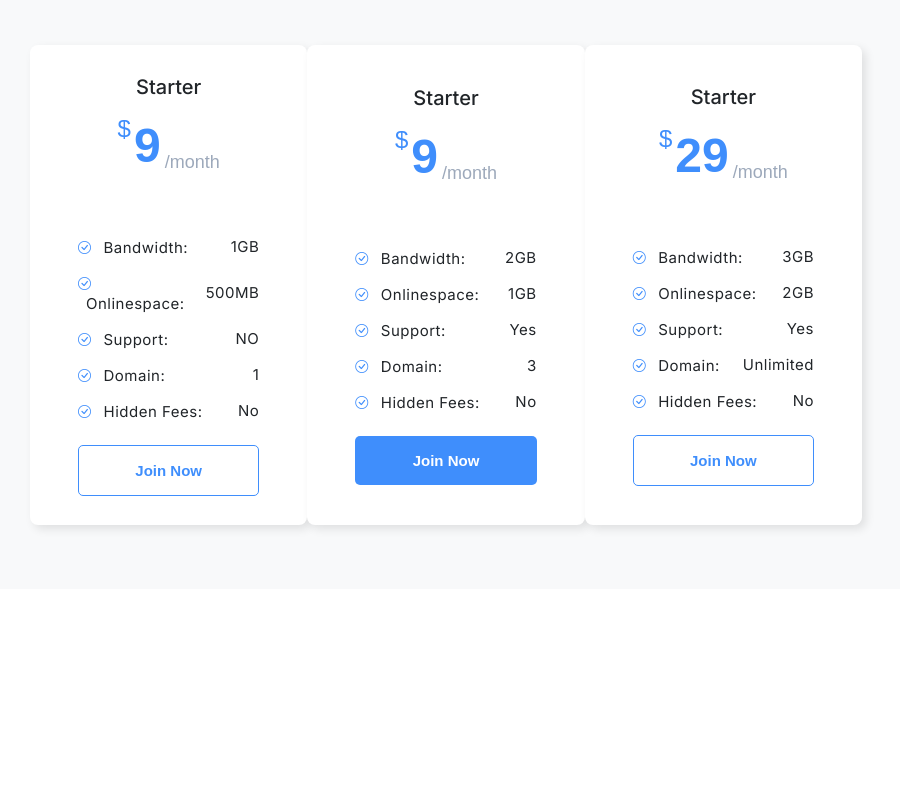
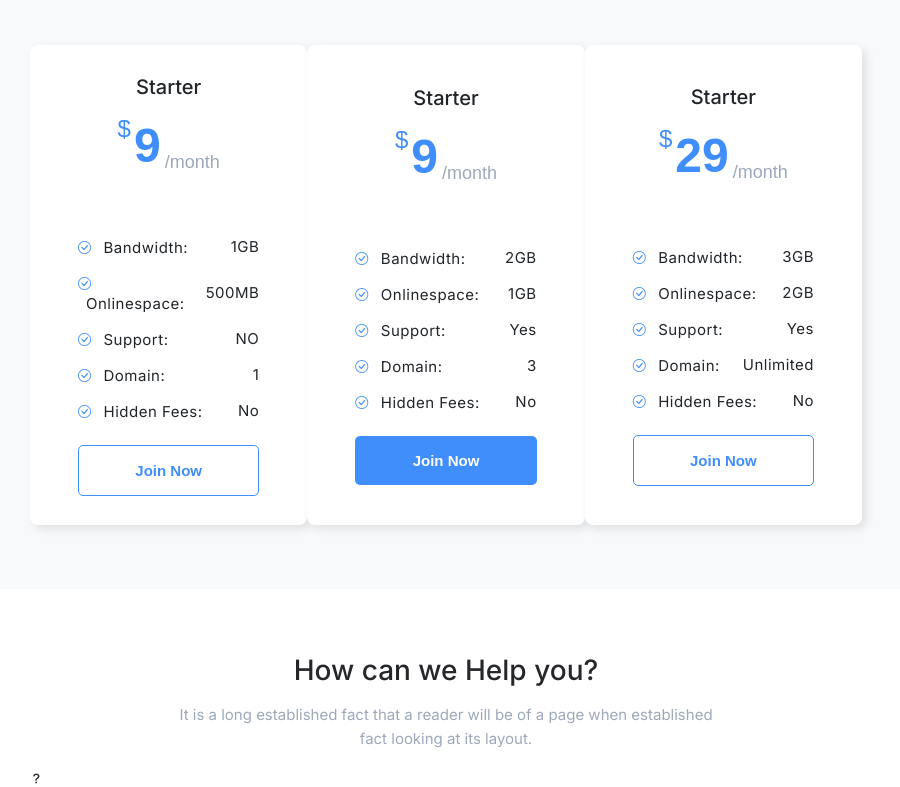
Before and after one commit to hasan-myoffice2/Kucra-Web-Project, a website: page index.html in a window 1280 px wide. Shown: the part 4800-5587 px from the top of the page, without its empty margins (194-1094 px from the left). Before the commit the page ends 5389 px from the top, so only its background shows below. Drawn offline with nearby package versions, Linux system fonts and the light colour scheme.

Commit message:
added-help-section

```diff
--- a/assets/sass/main.scss
+++ b/assets/sass/main.scss
@@ -661,4 +661,23 @@ hr {
 // Pricing section end
 
 // Help about section start
+.help-about-section {
+    margin-top: 8rem;
+    margin-bottom: 3rem;
+
+    .help-bio {
+        h2 {
+            text-align: center;
+            font-weight: 500;
+        }
+        p {
+            text-align: center;
+            margin: 1rem;
+            line-height: 1.5rem;
+        }
+    }
+
+
+
+}
 // Help about section end
--- a/index.html
+++ b/index.html
@@ -405,7 +405,26 @@
                 </div>
             </div>
         </div>
-        <!-- Pricing section start -->
+    <!-- Pricing section start -->
+
+    <!-- Help about section start -->
+     <div class="help-about-section">
+        <div class="container">
+            <div class="help-bio">
+                <h2>How can we Help you?</h2>
+                <p>
+                    It is a long established fact that a reader will be of a page when established <br> fact looking at its layout.
+                </p>
+            </div>
+            <div class="all-help-section">
+                <div class="bio-items">
+                    <span><i class="bi bi-question-lg"></i></span>
+                </div>
+
+            </div>
+        </div>
+     </div>
+    <!-- Help about section end -->
 </body>
 
 </html>
```
Also changed, not shown: css/style.css, 1 other file.
